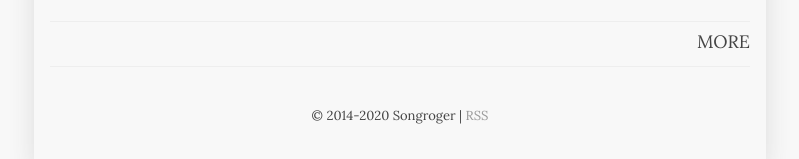
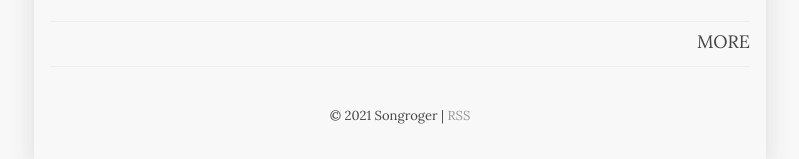
Before and after one commit to songroger/songroger.github.io, a Jekyll site: the page built from index.html, in a window 1280 px wide. Shown: the part 1595-1754 px from the top of the page, without its empty margins (240-1039 px from the left). Built offline with Jekyll 4.4.1, drawn with Linux system fonts in a browser that asks for light colours; nearby versions of some CDN libraries; comment, search, counter and statistics services are not loaded.

Commit message:
update:footer_c

```diff
--- a/_includes/footer.html
+++ b/_includes/footer.html
@@ -1,5 +1,5 @@
 <footer class="footer">
 	<div class="col">
-		© 2014-2020 Songroger | <a href="{{ "/feed.xml" | prepend: site.baseurl }}" class="subscribe">RSS</a>
+		© 2021 Songroger | <a href="{{ "/feed.xml" | prepend: site.baseurl }}" class="subscribe">RSS</a>
 	</div>
 </footer>
```
